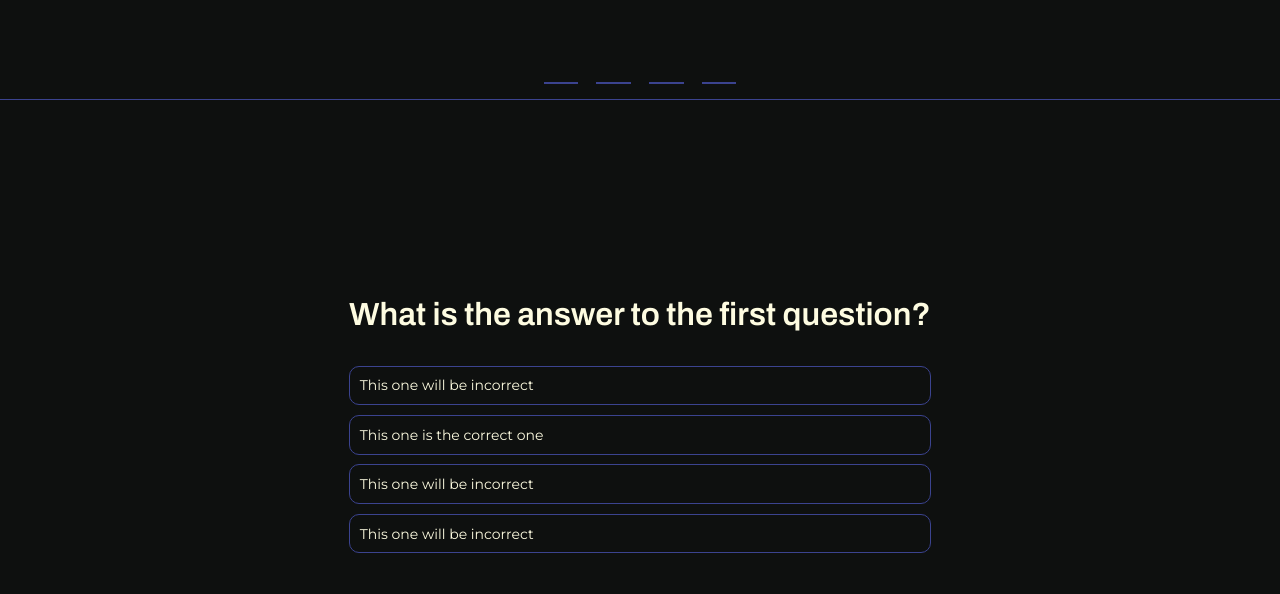
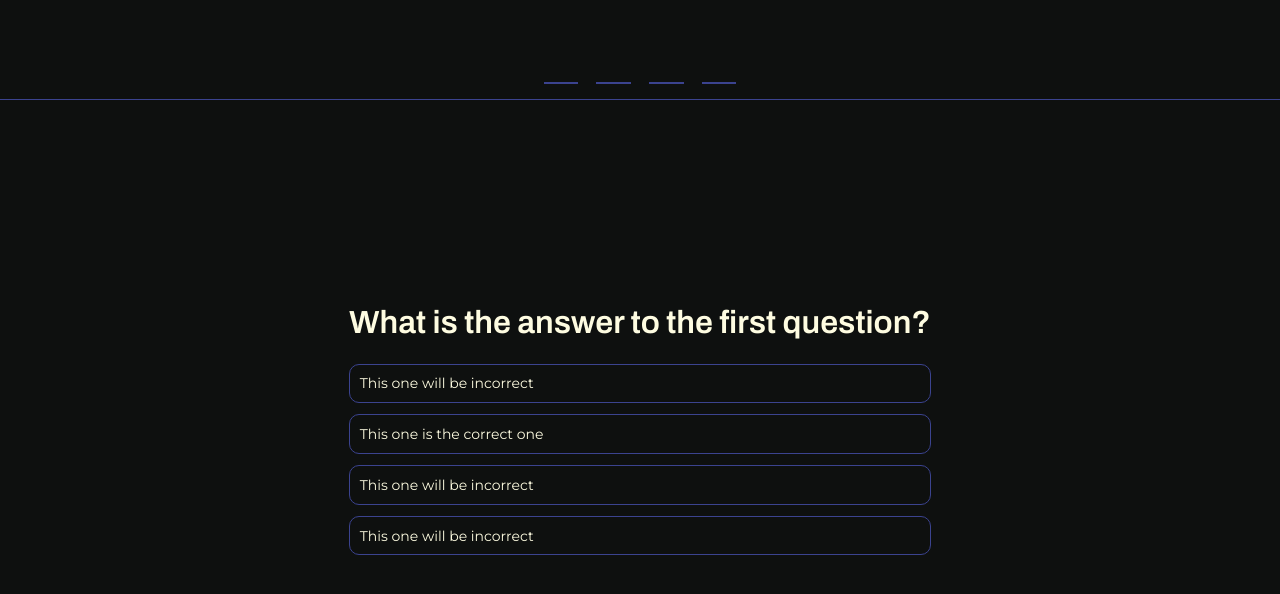
Before and after one commit to hollyefig/QRcodeHunt, a plain HTML site: page index.html in a window 1280 px wide. Both pictures are taken after a click on the button "Proceed!". Drawn offline with nearby package versions, Linux system fonts and the light colour scheme.

Commit message:
optimize question slots

```diff
--- a/index.html
+++ b/index.html
@@ -32,7 +32,7 @@
 
     <div class="questionWrapper" id="stage1">
       <div class="question"></div>
-      <ul></ul>
+      <div class="optionWrapper"></div>
     </div>
   </div>
   <!-- ? Wrapper : END  -->
--- a/script.js
+++ b/script.js
@@ -92,27 +92,29 @@ const proceed = () => {
 
 // BLUR BG
 const selectAnswer = (e) => {
+  console.log(e);
   document.querySelector(".blurBg").style.display = "block";
 };
 
 const closeBlurBg = () => {
   document.querySelector(".blurBg").style.display = "none";
 };
+window.addEventListener("keydown", (e) => {
+  e.key === "Escape" && closeBlurBg();
+});
 
 // SET UP QUESTIONS PER PAGE
 for (let i = 0; i < stages.length; i++) {
   let currentStage = wrapper.attributes.id.value;
 
   if (currentStage === stages[i]) {
-    questionWrapper.children[0].textContent = data[i].q;
+    document.querySelector(".question").textContent = data[i].q;
     data[i].options.forEach((e) => {
-      let li = document.createElement("li");
-      li.textContent = e.text;
-      li.setAttribute("class", "listItem");
-      li.addEventListener("click", () => {
-        selectAnswer(e.isTrue);
-      });
-      questionWrapper.children[1].appendChild(li);
+      let div = document.createElement("div");
+      div.textContent = e.text;
+      div.setAttribute("class", "listItem");
+      div.setAttribute("onclick", `selectAnswer(${e.isTrue})`);
+      document.querySelector(".optionWrapper").appendChild(div);
     });
   }
 }
--- a/style.css
+++ b/style.css
@@ -23,6 +23,13 @@ body {
   font-family: "Montserrat", sans-serif;
   --topBarHeight: 100px;
   overflow: hidden;
+  -webkit-touch-callout: none; /* iOS Safari */
+  -webkit-user-select: none; /* Safari */
+  -khtml-user-select: none; /* Konqueror HTML */
+  -moz-user-select: none; /* Old versions of Firefox */
+  -ms-user-select: none; /* Internet Explorer/Edge */
+  user-select: none; /* Non-prefixed version, currently
+                                  supported by Chrome, Edge, Opera and Firefox */
 }
 
 .blurBg {
@@ -119,10 +126,14 @@ body {
   font-size: clamp(2rem, 40px, 15px);
 }
 
-.questionWrapper ul li {
-  list-style-type: none;
+.optionWrapper {
+  display: flex;
+  flex-direction: column;
+  row-gap: 0.7em;
+}
+
+.optionWrapper > div {
   padding: 0.7em;
-  margin: 0.7em 0;
   border: 1px solid var(--mediumDark);
   border-radius: 10px;
   font-size: 14px;
```
Also changed, not shown: stages/stage2.html (+1 -1 lines), stages/stage3.html (+1 -1 lines).
